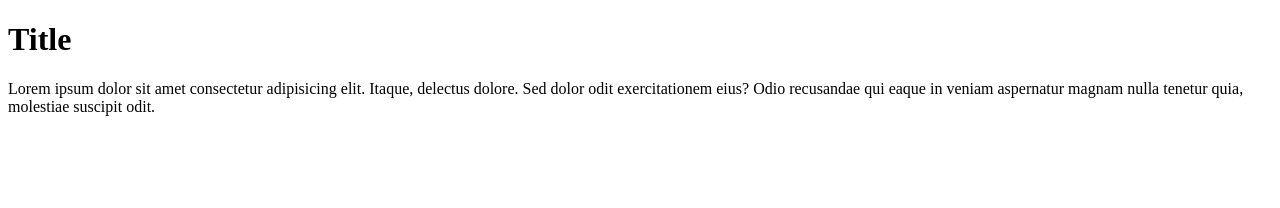
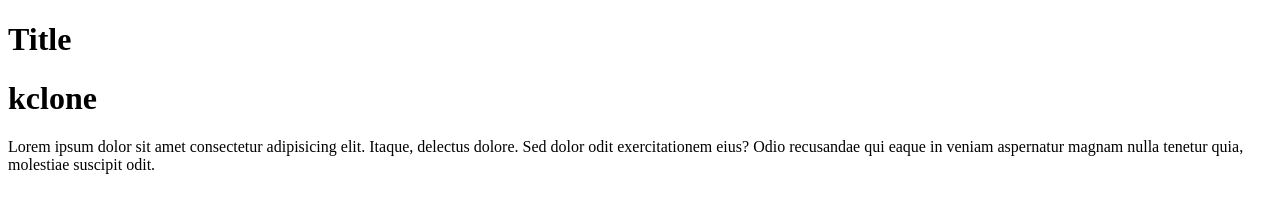
Before and after one commit to Rahul-Rajeevan/B37_Pop, a plain HTML site: page index.html in a window 1280 px wide. Drawn offline with Linux system fonts and the light colour scheme.

Commit message:
newcode_pushed

```diff
--- a/index.html
+++ b/index.html
@@ -7,6 +7,6 @@
 </head>
 <body>
     <h1>Title</h1>
+    <h1>kclone</h1>
     <p>Lorem ipsum dolor sit amet consectetur adipisicing elit. Itaque, delectus dolore. Sed dolor odit exercitationem eius? Odio recusandae qui eaque in veniam aspernatur magnam nulla tenetur quia, molestiae suscipit odit.</p>
 </body>
-</html>
```
